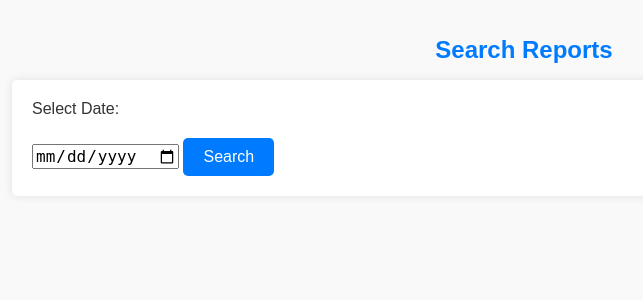
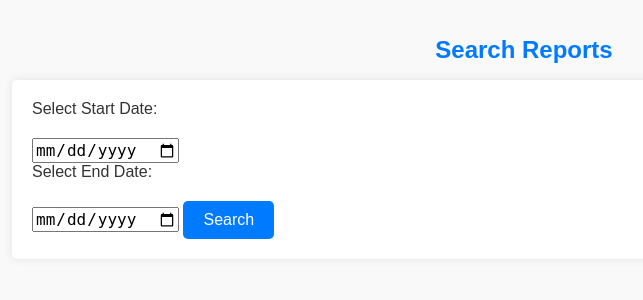
Before and after one commit to tvilarim/eng-atestados, a Flask app: page /search in a window 1280 px wide. Shown: the top 300 px of the page, without its empty margins (116-759 px from the left). Run offline with Flask 3, Linux system fonts and the light colour scheme; parts of the project's set-up code (start-up, migrations or seed data) failed here and were passed over.

Commit message:
v0.1.33 MILESTONE testing the search with date intersection

```diff
--- a/flask_app_report/app.py
+++ b/flask_app_report/app.py
@@ -113,19 +113,19 @@ def save_to_mysql(text, text_hash, start_date, end_date, pdf_name):
         cursor.close()
         connection.close()
 
-def search_reports(selected_date):
+def search_reports(start_date, end_date):
     try:
         # Connect to the MySQL database
         connection = mysql.connector.connect(**db_config)
         cursor = connection.cursor()
 
-        # Prepare the query to search for matches within the date range
+        # Prepare the query to search for intersection with the date range
         query = '''
             SELECT text, pdf_name
             FROM pdf_text
-            WHERE d1 <= %s AND d2 >= %s
+            WHERE (d1 <= %s AND d2 >= %s) OR (d1 <= %s AND d2 >= %s)
         '''
-        cursor.execute(query, (selected_date, selected_date))
+        cursor.execute(query, (end_date, start_date, start_date, end_date))
 
         results = cursor.fetchall()
 
@@ -184,25 +184,28 @@ def upload_file():
 @app.route('/search', methods=['GET', 'POST'])
 def search():
     results = []
-    selected_date = None
+    start_date = None
+    end_date = None
     if request.method == 'POST':
-        selected_date_str = request.form.get('selected_date')
+        start_date_str = request.form.get('start_date')
+        end_date_str = request.form.get('end_date')
 
-        if not selected_date_str:
-            flash('Please select a date.', 'error')
+        if not start_date_str or not end_date_str:
+            flash('Please select both start and end dates.', 'error')
             return redirect(url_for('search'))
 
         try:
-            # Convert the date from 'yyyy-mm-dd' to a datetime object
-            selected_date = datetime.strptime(selected_date_str, '%Y-%m-%d')
+            # Convert the dates from 'yyyy-mm-dd' to datetime objects
+            start_date = datetime.strptime(start_date_str, '%Y-%m-%d')
+            end_date = datetime.strptime(end_date_str, '%Y-%m-%d')
         except ValueError:
-            flash('Invalid date format. Please use the calendar to select a date.', 'error')
+            flash('Invalid date format. Please use the calendar to select dates.', 'error')
             return redirect(url_for('search'))
 
         # Perform the search and get results
-        results = search_reports(selected_date)
+        results = search_reports(start_date, end_date)
 
-    return render_template('search.html', results=results, selected_date=selected_date)
+    return render_template('search.html', results=results, start_date=start_date, end_date=end_date)
 
 if __name__ == '__main__':
     app.run(host='0.0.0.0', port=5000, debug=True)
--- a/flask_app_report/flask-report-deployment.yaml
+++ b/flask_app_report/flask-report-deployment.yaml
@@ -13,7 +13,7 @@ spec:
     metadata:
       labels:
         app: flask-report
-        version: "v0.1.32" # rollback to the v0.1.30 state
+        version: "v0.1.33" # MILESTONE testing the search with date intersection
     spec:
       containers:
       - name: flask-report
--- a/flask_app_report/templates/search.html
+++ b/flask_app_report/templates/search.html
@@ -107,9 +107,13 @@
             {% endif %}
         {% endwith %}
 
-        <form method="post">
-            <label for="selected_date">Select Date:</label>
-            <input type="date" id="selected_date" name="selected_date" required>
+        <form method="POST" action="{{ url_for('search') }}">
+            <label for="start_date">Select Start Date:</label>
+            <input type="date" id="start_date" name="start_date" required>
+
+            <label for="end_date">Select End Date:</label>
+            <input type="date" id="end_date" name="end_date" required>
+
             <button type="submit">Search</button>
         </form>
 
```
